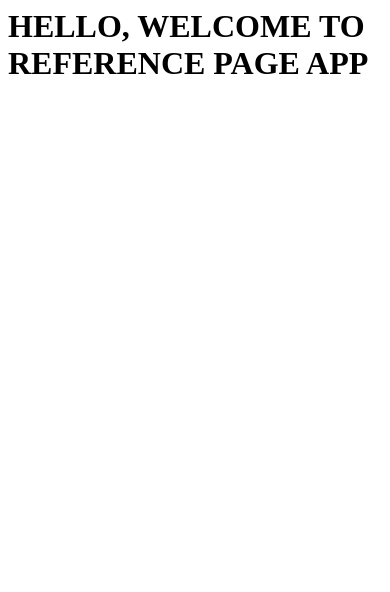
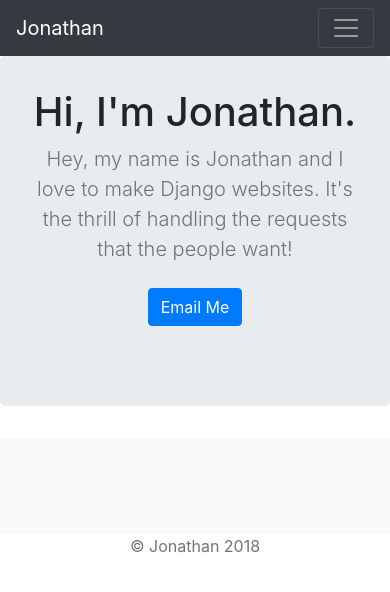
Before and after one commit to RicePad/reference_project, a Django app: page / in a window 390 px wide. Shown: the top 592 px of the page. Run offline with Django 3.2, Linux system fonts and the light colour scheme; data that the repository does not hold is empty; some libraries are stand-ins or nearby versions.

Commit message:
update app urls and added blog, jobs templates design

```diff
--- /dev/null
+++ b/blog/urls.py
@@ -0,0 +1,9 @@
+from django.urls import path
+from blog import views
+
+app_name = "blogs"
+
+urlpatterns = [
+    path('list', views.list_all_blogs, name="blog_list" )
+
+]
--- a/blog/views.py
+++ b/blog/views.py
@@ -1,7 +1,9 @@
 from django.shortcuts import render
 from django.http import HttpResponse
 from django.views.generic import TemplateView
+from blog.models import Blog
 
-# Create your views here.
-class HelloView(TemplateView):
-    template_name = "home.html"
+
+def list_all_blogs(request):
+    blogs = Blog.objects.all
+    return render(request, "blog_list.html", {"blogs": blogs})
--- a/jobs/models.py
+++ b/jobs/models.py
@@ -5,3 +5,9 @@ from django.db import models
 class Job(models.Model):
     image = models.ImageField(upload_to="images/")
     summary = models.CharField(max_length=200)
+
+    def __str__(self):
+        return self.summary[:11]
+
+    def short_summary(self):
+        return self.summary[:50]
--- /dev/null
+++ b/jobs/templates/job_list.html
@@ -0,0 +1,85 @@
+<!doctype html>
+<html lang="en">
+<head>
+  <!-- {% load staticfiles %} -->
+  <meta charset="utf-8">
+  <meta name="viewport" content="width=device-width, initial-scale=1, shrink-to-fit=no">
+  <meta name="description" content="">
+  <meta name="author" content="">
+
+
+  <title>Jonathan Li</title>
+
+  <!-- Bootstrap core CSS -->
+  <link rel="stylesheet" href="https://maxcdn.bootstrapcdn.com/bootstrap/4.0.0/css/bootstrap.min.css" integrity="sha384-Gn5384xqQ1aoWXA+058RXPxPg6fy4IWvTNh0E263XmFcJlSAwiGgFAW/dAiS6JXm" crossorigin="anonymous">
+
+</head>
+
+<body>
+
+  <header>
+    <nav class="navbar navbar-expand-lg navbar-dark bg-dark">
+      <a class="navbar-brand" href="{% url 'hello' %}">Jonathan</a>
+      <button class="navbar-toggler" type="button" data-toggle="collapse" data-target="#navbarNavAltMarkup" aria-controls="navbarNavAltMarkup" aria-expanded="false" aria-label="Toggle navigation">
+        <span class="navbar-toggler-icon"></span>
+      </button>
+      <div class="collapse navbar-collapse" id="navbarNavAltMarkup">
+        <div class="navbar-nav ml-auto">
+          <a class="nav-item nav-link" href="http://twitter.com/jonathan">Twitter</a>
+          <a class="nav-item nav-link" href="">Resume</a>
+          <a class="nav-item nav-link" href="{% url 'blogs:blog_list' %}">Blog</a>
+        </div>
+      </div>
+    </nav>
+  </header>
+
+  <main role="main">
+
+    <section class="jumbotron text-center">
+      <div class="container">
+        <h1 class="jumbotron-heading">Hi, I'm Jonathan.</h1>
+        <p class="lead text-muted">Hey, my name is Jonathan and I love to make Django websites. It's the thrill of handling the requests that the people want!</p>
+        <p>
+          <a href="mailto:jonathan.com" class="btn btn-primary my-2">Email Me</a>
+        </p>
+        <img src="" height="300" />
+      </div>
+    </section>
+
+    <div class="album py-5 bg-light">
+      <div class="container">
+
+        <div class="row">
+
+          {% for job in jobs %}
+          <div class="col-md-4">
+            <div class="card mb-4 box-shadow">
+              <img class="card-img-top" src="{{ job.image.url }}" />
+              <div class="card-body">
+                <p class="card-text">{{ job.short_summary }}</p>
+              </div>
+            </div>
+          </div>
+          {% endfor %}
+
+
+        </div>
+      </div>
+    </div>
+
+  </main>
+
+  <footer class="text-muted">
+    <div class="container text-center">
+      <p>© Jonathan {% now "Y" %}</p>
+      </div>
+  </footer>
+
+  <!-- Bootstrap core JavaScript
+  ================================================== -->
+  <!-- Placed at the end of the document so the pages load faster -->
+  <script src="https://code.jquery.com/jquery-3.2.1.slim.min.js" integrity="sha384-KJ3o2DKtIkvYIK3UENzmM7KCkRr/rE9/Qpg6aAZGJwFDMVNA/GpGFF93hXpG5KkN" crossorigin="anonymous"></script>
+  <script src="https://cdnjs.cloudflare.com/ajax/libs/popper.js/1.12.9/umd/popper.min.js" integrity="sha384-ApNbgh9B+Y1QKtv3Rn7W3mgPxhU9K/ScQsAP7hUibX39j7fakFPskvXusvfa0b4Q" crossorigin="anonymous"></script>
+  <script src="https://maxcdn.bootstrapcdn.com/bootstrap/4.0.0/js/bootstrap.min.js" integrity="sha384-JZR6Spejh4U02d8jOt6vLEHfe/JQGiRRSQQxSfFWpi1MquVdAyjUar5+76PVCmYl" crossorigin="anonymous"></script>
+</body>
+</html>
--- /dev/null
+++ b/jobs/urls.py
@@ -0,0 +1,8 @@
+from django.urls import path
+from jobs import views
+
+app_name = "jobs"
+
+urlpatterns = [
+    path('', views.find_job_list, name="job_list"),
+]
--- a/jobs/views.py
+++ b/jobs/views.py
@@ -1,3 +1,8 @@
 from django.shortcuts import render
+from jobs.models import Job
 
 # Create your views here.
+
+def find_job_list(request):
+     jobs = Job.objects.all
+     return render(request, 'job_list.html', {'jobs':jobs})
--- a/reference_project/urls.py
+++ b/reference_project/urls.py
@@ -14,13 +14,16 @@ Including another URLconf
     2. Add a URL to urlpatterns:  path('blog/', include('blog.urls'))
 """
 from django.contrib import admin
-from django.urls import path
+from django.urls import path, include
 from django.conf import settings
 from django.conf.urls.static import static
 from blog import views
+from jobs import views
 
 
 urlpatterns = [
     path('admin/', admin.site.urls),
-    path('', views.HelloView.as_view(), name="hello")
+    path('', views.find_job_list,name="hello"),
+    path('jobs/', include('jobs.urls',namespace="jobs")),
+    path("blogs/", include("blog.urls", namespace="blogs"))
 ] + static(settings.MEDIA_URL, document_root=settings.MEDIA_ROOT)
--- a/templates/home.html
+++ b/templates/home.html
@@ -1 +1,7 @@
 <h1>HELLO, WELCOME TO REFERENCE PAGE APP </h1>
+<div>
+  <h2>Where do you wanna go? </h2>
+  <a href="{% url 'jobs:job_list' %}">Job List</a><br/>
+  <a href="">Blog</a>
+
+</div>
```
Also changed, not shown: blog/models.py (+9 -0 lines), blog/templates/blog_list.html (added, +71 -0 lines).
